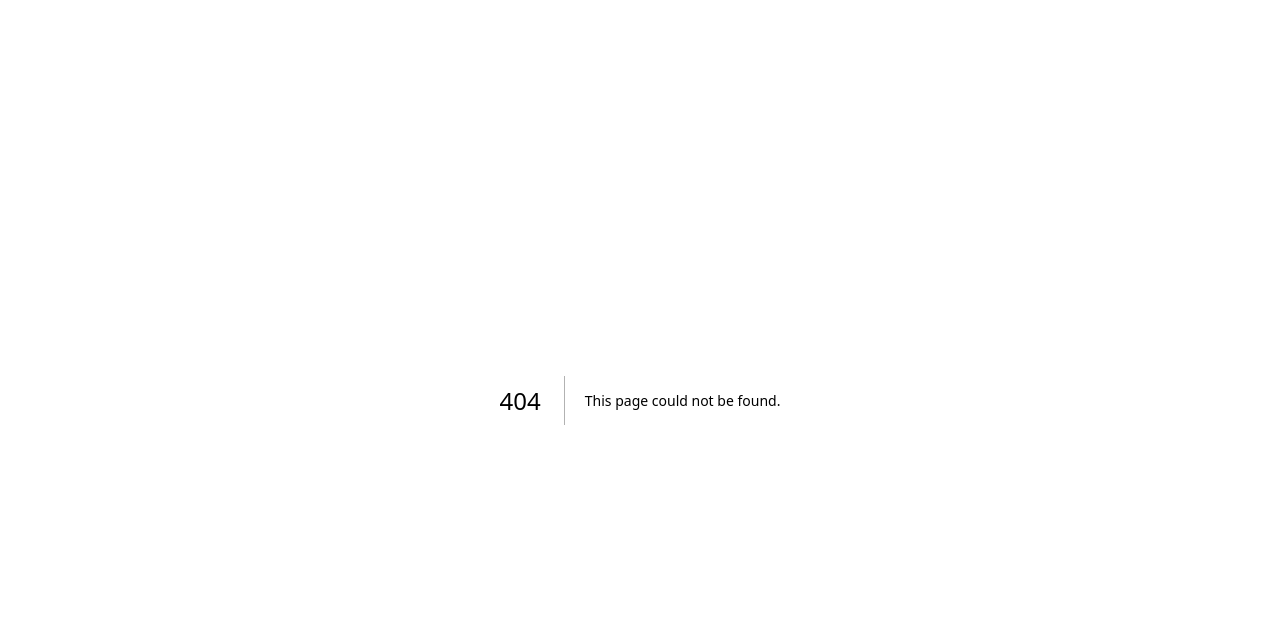
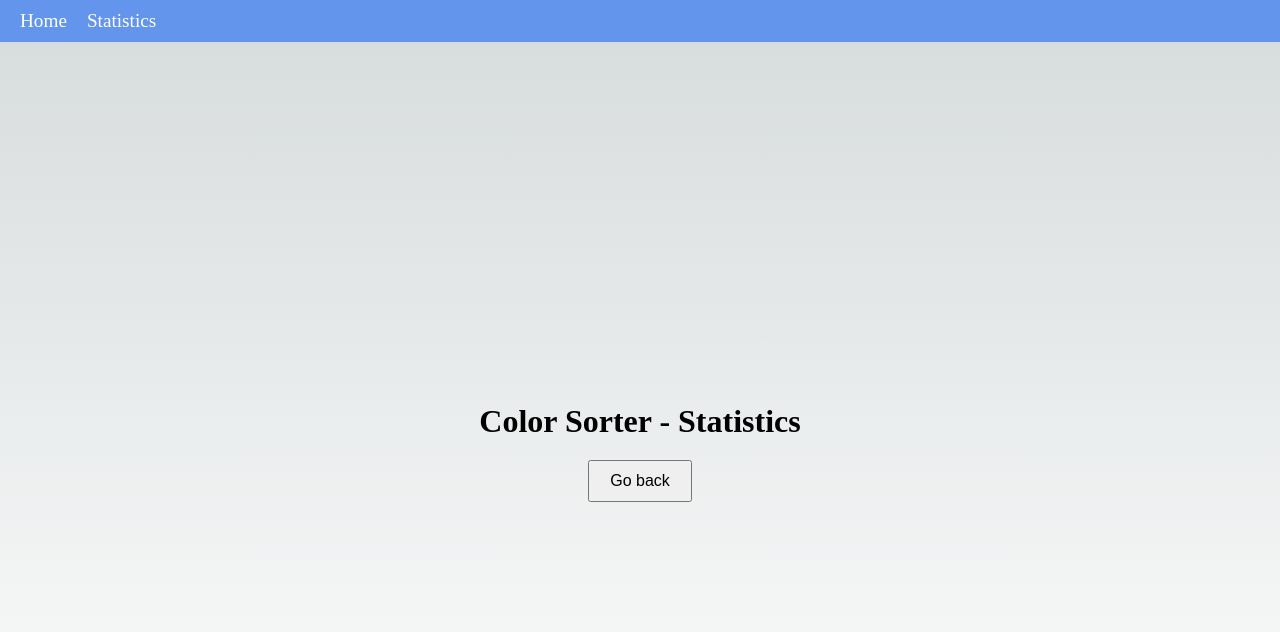
Before and after one commit to electronicaInformatica/front, a Next.js app in the folder color-sorter/: page /statistics in a window 1280 px wide. Before the commit this address had no page. Shown: the top 632 px of the page. Built offline with nearby package versions, Linux system fonts and the light colour scheme.

Commit message:
services

```diff
--- a/color-sorter/src/app/page.module.css
+++ b/color-sorter/src/app/page.module.css
@@ -17,7 +17,9 @@
   color: black;
   font-size: 2rem;
   margin-top: 20px;
+  margin-bottom: 80px;
 }
+
 .inputContainer {
   margin-bottom: 20px;
   display: flex;
--- /dev/null
+++ b/color-sorter/src/pages/statistics.module.css
@@ -0,0 +1,31 @@
+/* styles/statistics.module.css */
+.container {
+    display: flex;
+    flex-direction: column;
+    align-items: center;
+    justify-content: center;
+    height: 100vh;
+}
+
+.logo {
+    width: 200px;
+    height: auto;
+}
+
+.name {
+    font-size: 2rem;
+    margin-top: 20px;
+}
+
+.btns {
+    display: flex;
+    justify-content: space-around;
+    width: 100%;
+    margin-top: 20px;
+}
+
+.btn {
+    padding: 10px 20px;
+    font-size: 1rem;
+    cursor: pointer;
+}
--- /dev/null
+++ b/color-sorter/src/pages/statistics.tsx
@@ -0,0 +1,23 @@
+import React from 'react';
+import styles from './statistics.module.css';
+import Link from "next/link";
+import '../app/globals.css'
+import Navbar from "@/components/Navbar";
+
+const StatisticsPage: React.FC = () => {
+    return (
+        <div>
+            <Navbar/>
+            <div className={styles.container}>
+                <h1 className={styles.name}>Color Sorter - Statistics</h1>
+                <div className={styles.btns}>
+                    <Link href={"/"}>
+                        <button className={styles.btn}>Go back</button>
+                    </Link>
+                </div>
+            </div>
+        </div>
+    );
+};
+
+export default StatisticsPage
```
Also changed, not shown: color-sorter/src/api.ts (added, +11 -0 lines), color-sorter/src/app/page.tsx (+46 -33 lines), color-sorter/src/services.tsx (added, +31 -0 lines).
